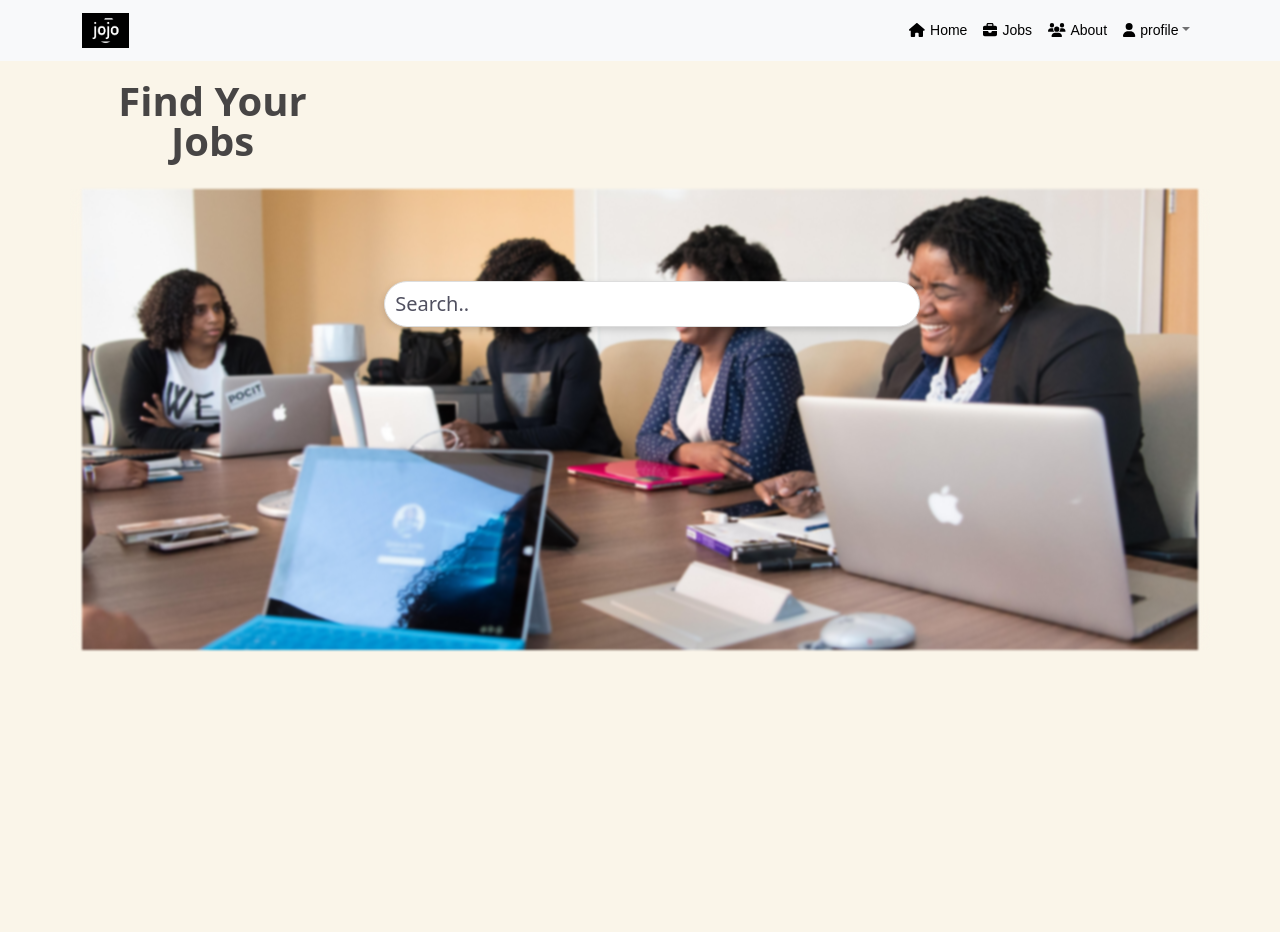
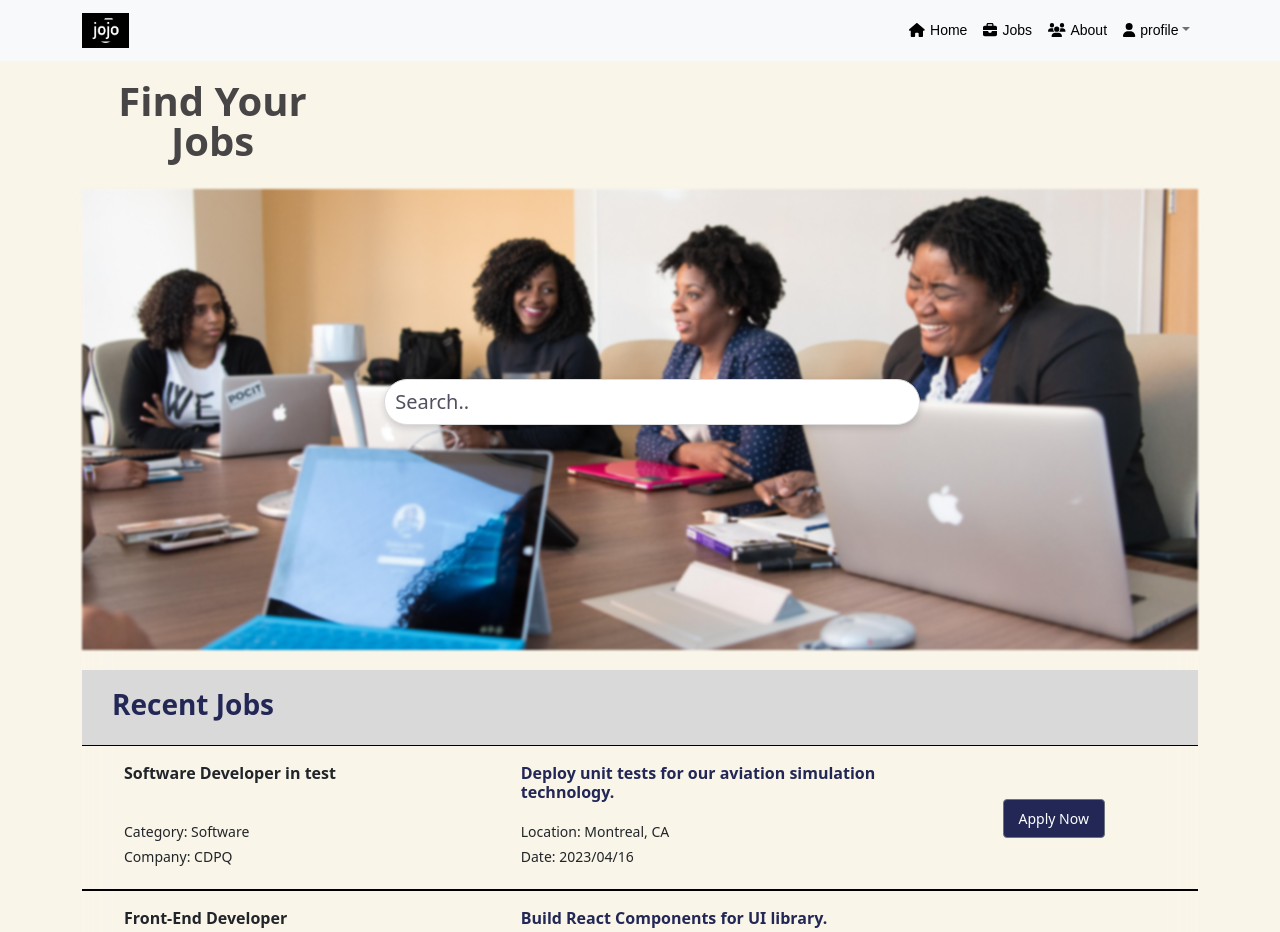
Before and after one commit to AndyChhuon/jojo-soen341project2023, a React (Create React App) app in the folder jojo-app/: page /jobs in a window 1280 px wide. Shown: the top 932 px of the page. Before the commit the page ends 800 px from the top, so only its background shows below. Built offline with nearby package versions, Linux system fonts and the light colour scheme.

Commit message:
issue 31: Created find jobs tab. Converted design documentation to code.

```diff
--- /dev/null
+++ b/jojo-app/src/Components/JobPost/JobPost.js
@@ -0,0 +1,56 @@
+import "./JobPost.less";
+import { FontAwesomeIcon } from "@fortawesome/react-fontawesome";
+import Container from "react-bootstrap/Container";
+import Row from "react-bootstrap/Row";
+import Col from "react-bootstrap/Col";
+import Button from "react-bootstrap/Button";
+
+export default function JobPosts(props) {
+  const {
+    jobTitle,
+    jobDescription,
+    jobCategory,
+    jobLocation,
+    jobCompany,
+    jobDate,
+  } = props.tempInfo;
+  return (
+    <Container className="JobPost">
+      <Row>
+        <Col xs={9} md={9} sm={9}>
+          <Container>
+            <Row className="top-row">
+              <Col>
+                <h6 className="job-title">{jobTitle}</h6>
+              </Col>
+              <Col>
+                <h6 className="job-description">{jobDescription}</h6>
+              </Col>
+            </Row>
+            <Row>
+              <Col>
+                <h6 className="job-about">Category: {jobCategory} </h6>
+              </Col>
+              <Col>
+                <h6 className="job-about">Location: {jobLocation}</h6>
+              </Col>
+            </Row>
+            <Row>
+              <Col>
+                <h6 className="job-about">Company: {jobCompany}</h6>
+              </Col>
+              <Col>
+                <h6 className="job-about">Date: {jobDate}</h6>
+              </Col>
+            </Row>
+          </Container>
+        </Col>
+        <Col xs={3} md={3} sm={3} className="center-button">
+          <Button className="button" variant="secondary" size="sm">
+            Apply Now
+          </Button>
+        </Col>
+      </Row>
+    </Container>
+  );
+}
--- /dev/null
+++ b/jojo-app/src/Components/JobPost/JobPost.less
@@ -0,0 +1,51 @@
+.JobPost {
+    padding: 18px 20px 15px 30px !important;
+    border-width: 1px 0px 1px 0px;
+    border-style: solid;
+    border-color: #000000;
+
+    .top-row {
+        margin-bottom: 14px;
+
+        .job-title {
+            font-weight: 700;
+        }
+
+        .job-description {
+            font-weight: 700;
+            font-size: 16px;
+            color: #222755;
+        }
+    }
+
+
+
+    .job-about {
+        font-weight: 500;
+        font-size: 14px;
+
+    }
+
+    .center-button {
+        display: flex;
+        justify-content: center;
+        align-items: center;
+
+        .button {
+            height: fit-content;
+            padding: 8px 15px;
+            background-color: #222755;
+        }
+
+        .button:hover {
+            background-color: #000000;
+        }
+
+    }
+
+
+}
+
+.JobPost:last-child {
+    margin-bottom: 20px;
+}
--- a/jojo-app/src/pages/JobPosts.js
+++ b/jojo-app/src/pages/JobPosts.js
@@ -5,6 +5,7 @@ import Row from "react-bootstrap/Row";
 import Col from "react-bootstrap/Col";
 import "./JobPosts.less";
 import jobPostSearch from "../Images/jobPostSearch.jpg";
+import JobPost from "../Components/JobPost/JobPost";
 
 export default function JobPosts() {
   //usestate
@@ -19,6 +20,35 @@ export default function JobPosts() {
       event.target.innerHTML = "Search..";
     }
   };
+
+  const tempInfoArr = [
+    {
+      jobTitle: "Software Developer in test",
+      jobDescription:
+        "Deploy unit tests for our aviation simulation technology.",
+      jobCategory: "Software",
+      jobLocation: "Montreal, CA",
+      jobCompany: "CDPQ",
+      jobDate: "2023/04/16",
+    },
+    {
+      jobTitle: "Front-End Developer",
+      jobDescription: "Build React Components for UI library.",
+      jobCategory: "Software",
+      jobLocation: "Montreal, CA",
+      jobCompany: "Haivision",
+      jobDate: "2023/02/16",
+    },
+    {
+      jobTitle: "Backend Developer",
+      jobDescription: "Build REST Api for our web application.",
+      jobCategory: "Software",
+      jobLocation: "Montreal, CA",
+      jobCompany: "Desjardins",
+      jobDate: "2023/01/12",
+    },
+  ];
+
   return (
     <>
       <Container className="jobPosts">
@@ -46,6 +76,12 @@ export default function JobPosts() {
             </h5>
           </div>
         </Container>
+        <Container className="Jobs-Header">
+          <h3 className="jobs-text">Recent Jobs</h3>
+        </Container>
+        {tempInfoArr.map((tempInfo) => {
+          return <JobPost tempInfo={tempInfo} />;
+        })}
       </Container>
     </>
   );
--- a/jojo-app/src/pages/JobPosts.less
+++ b/jojo-app/src/pages/JobPosts.less
@@ -24,6 +24,7 @@
         }
 
     }
+
 }
 
 .jobPostsSearch {
@@ -39,13 +40,14 @@
         display: flex;
         position: fixed;
         top: 20%;
-        height: 100%;
+        height: fit-content;
         justify-content: center;
 
         .searchOverlay {
             width: 80%;
             display: flex;
             justify-content: center;
+            height: fit-content;
 
             .searchBar {
                 background: white;
@@ -61,3 +63,18 @@
 
     }
 }
+
+.Jobs-Header {
+    padding: 18px 20px 15px 30px !important;
+    margin-top: 20px;
+    background-color: #D9D9D9;
+    display: flex;
+    align-items: center;
+
+    .jobs-text {
+        color: #222755;
+        font-weight: 700;
+    }
+
+
+}
```
Also changed, not shown: jojo-app/src/Components/Navbar/JojoNavbar.js (+0 -48 lines).
